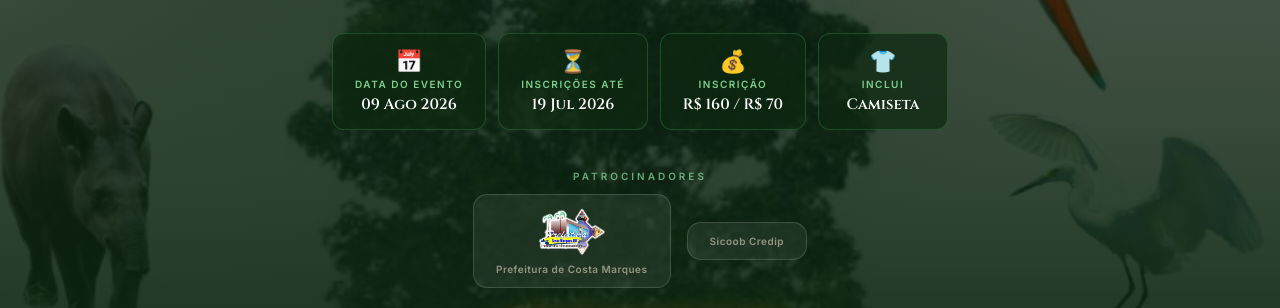
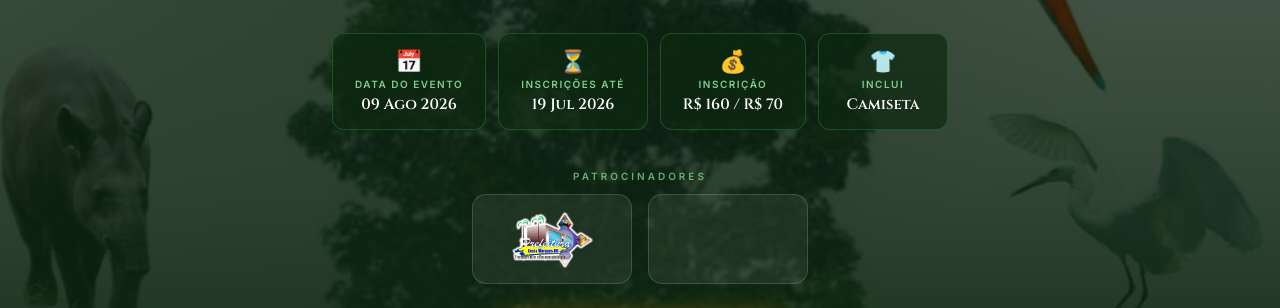
Before and after one commit to aguapeassociacao/ciclismo2026-aguape, a website: page index.html in a window 1280 px wide. Shown: the part 443-751 px from the top of the page. Drawn offline with Linux system fonts and the light colour scheme.

Commit message:
Add files via upload

```diff
--- a/index.html
+++ b/index.html
@@ -204,11 +204,11 @@
   /* PATROCINADORES — no hero acima do botão */
   .patrocinadores-hero{margin:0 auto 28px;text-align:center;animation:fadeUp .8s 1s ease-out both}
   .patrocinadores-hero-label{font-size:10px;font-weight:700;letter-spacing:3px;text-transform:uppercase;color:var(--verde-claro);margin-bottom:12px;opacity:.8}
-  .patrocinadores-hero-grid{display:flex;gap:16px;flex-wrap:wrap;justify-content:center;align-items:center}
-  .patrocinador-hero-item{background:rgba(255,255,255,.07);border:1px solid rgba(255,255,255,.15);border-radius:14px;padding:12px 22px;display:flex;flex-direction:column;align-items:center;gap:8px;min-width:120px;transition:all .3s;backdrop-filter:blur(6px)}
+  .patrocinadores-hero-grid{display:flex;gap:16px;flex-wrap:wrap;justify-content:center;align-items:stretch}
+  .patrocinador-hero-item{background:rgba(255,255,255,.07);border:1px solid rgba(255,255,255,.15);border-radius:14px;padding:14px 20px;display:flex;flex-direction:column;align-items:center;justify-content:center;gap:8px;width:160px;height:90px;transition:all .3s;backdrop-filter:blur(6px);box-sizing:border-box}
   .patrocinador-hero-item:hover{background:rgba(255,255,255,.12);border-color:rgba(200,146,10,.5);transform:translateY(-2px)}
-  .patrocinador-hero-item img{max-width:100px;max-height:48px;object-fit:contain;filter:brightness(1.15)}
-  .patrocinador-hero-item span{font-size:10px;color:rgba(245,234,208,.55);letter-spacing:.5px;font-weight:600}
+  .patrocinador-hero-item img{width:130px;height:58px;object-fit:contain;filter:brightness(1.15)}
+  .patrocinador-hero-item span{font-size:10px;color:rgba(245,234,208,.55);letter-spacing:.5px;font-weight:600;display:none}
 </style>
 </head>
 <body>
```
